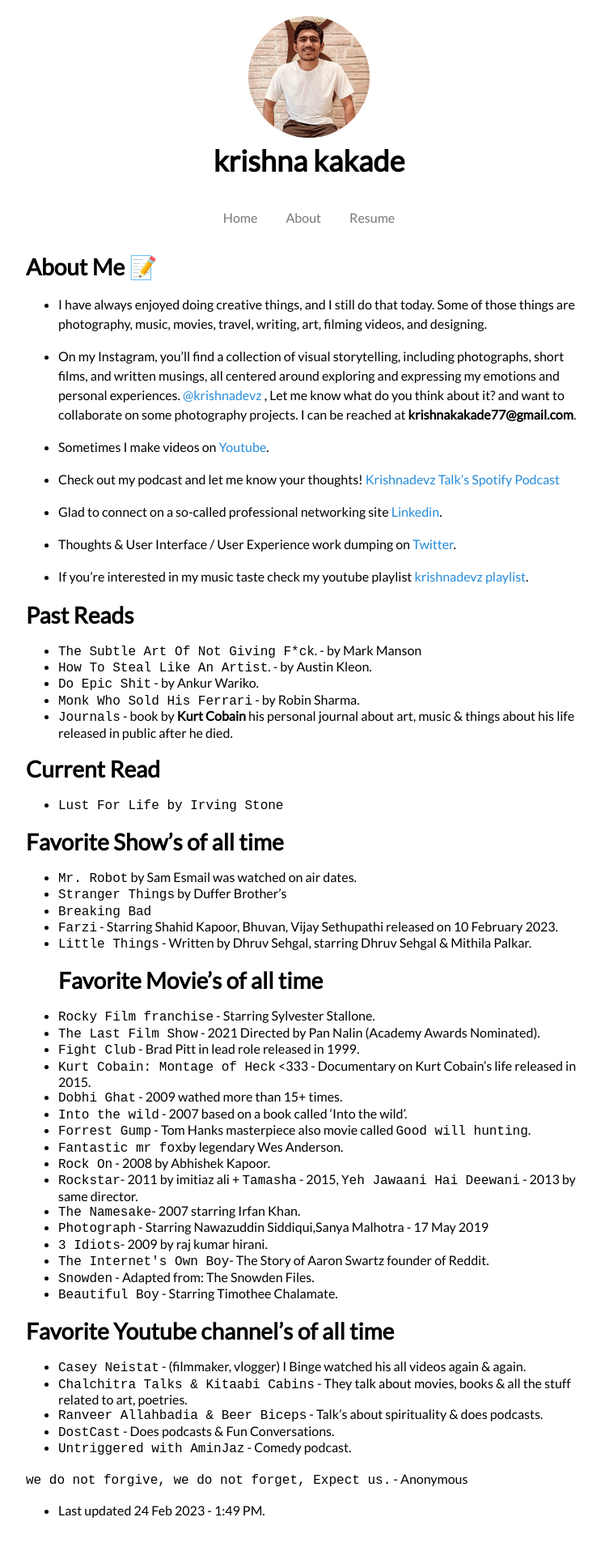
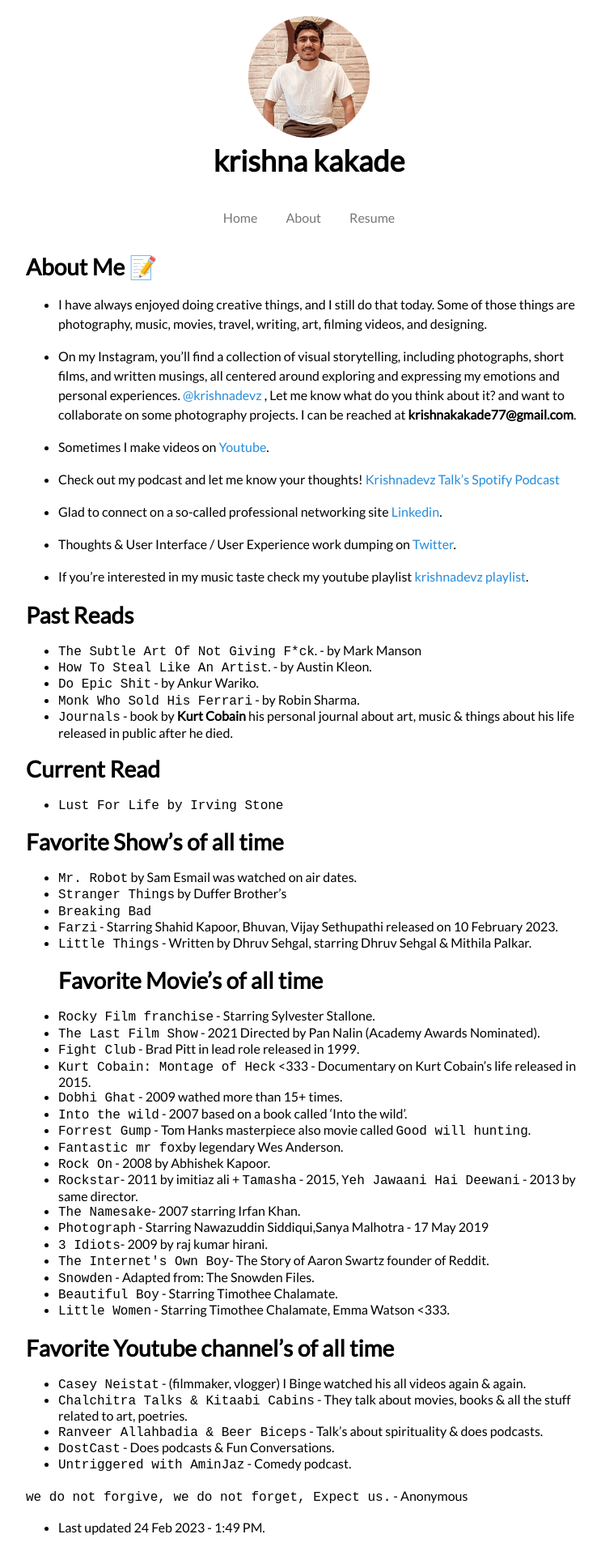
Before and after one commit to krishnadevz/krishnadevz.github.io, a Jekyll site: the page built from About.md, in a window 1280 px wide. Shown: the whole page at 81% size, without its empty margins (258-1001 px from the left). Built offline with Jekyll 4.4.1, drawn with Linux system fonts in a browser that asks for light colours; nearby versions of some CDN libraries; our own code applies the rules of GitHub Pages for plain Markdown files.

Commit message:
updatessss

```diff
--- a/About.md
+++ b/About.md
@@ -52,6 +52,7 @@
 * `The Internet's Own Boy`- The Story of Aaron Swartz founder of Reddit.
 * `Snowden` - Adapted from: The Snowden Files.
 * `Beautiful Boy` - Starring Timothee Chalamate.
+* `Little Women` - Starring Timothee Chalamate, Emma Watson <333.
 
 # Favorite Youtube channel's of all time
 * `Casey Neistat` - (filmmaker, vlogger) I Binge watched his all videos again & again.
```
